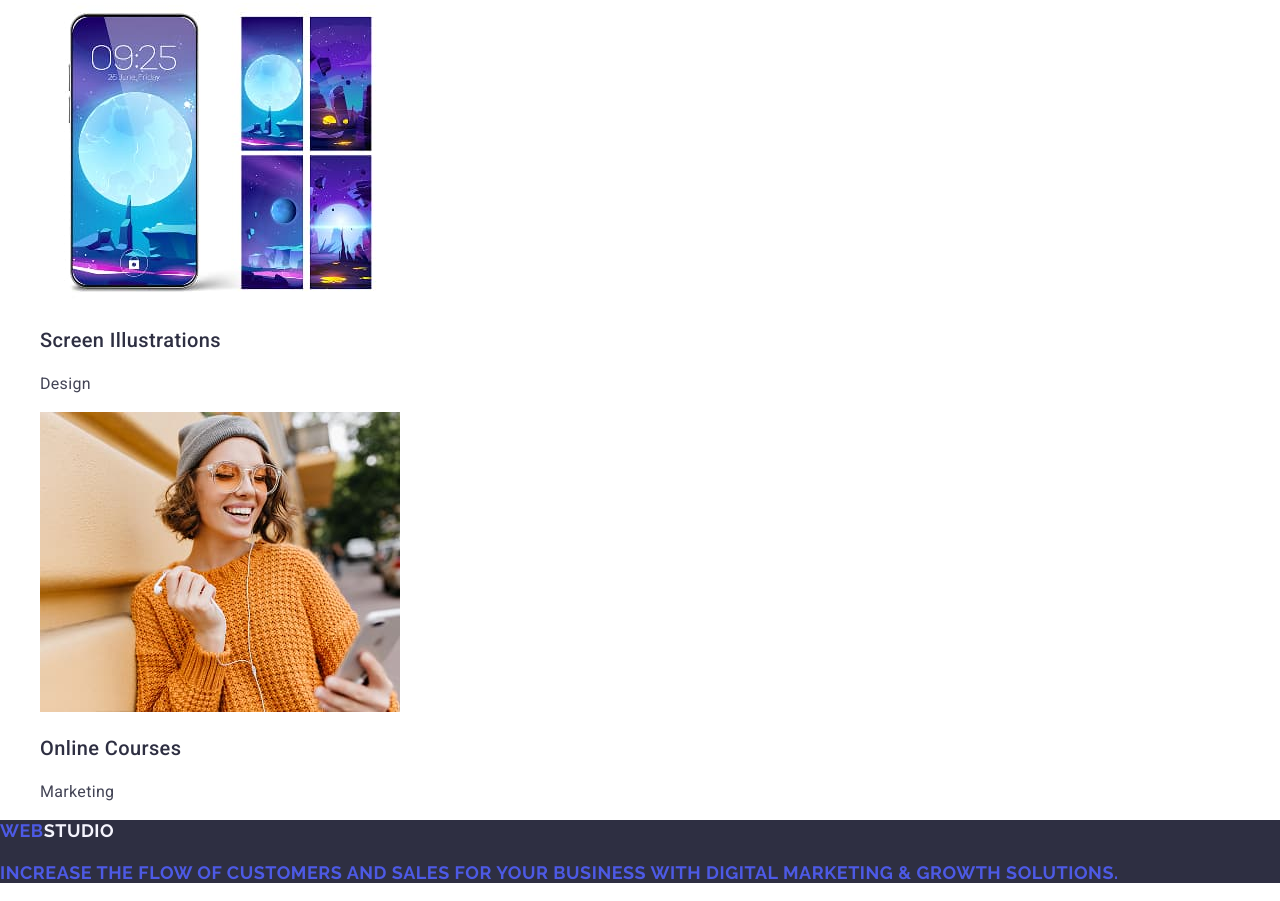
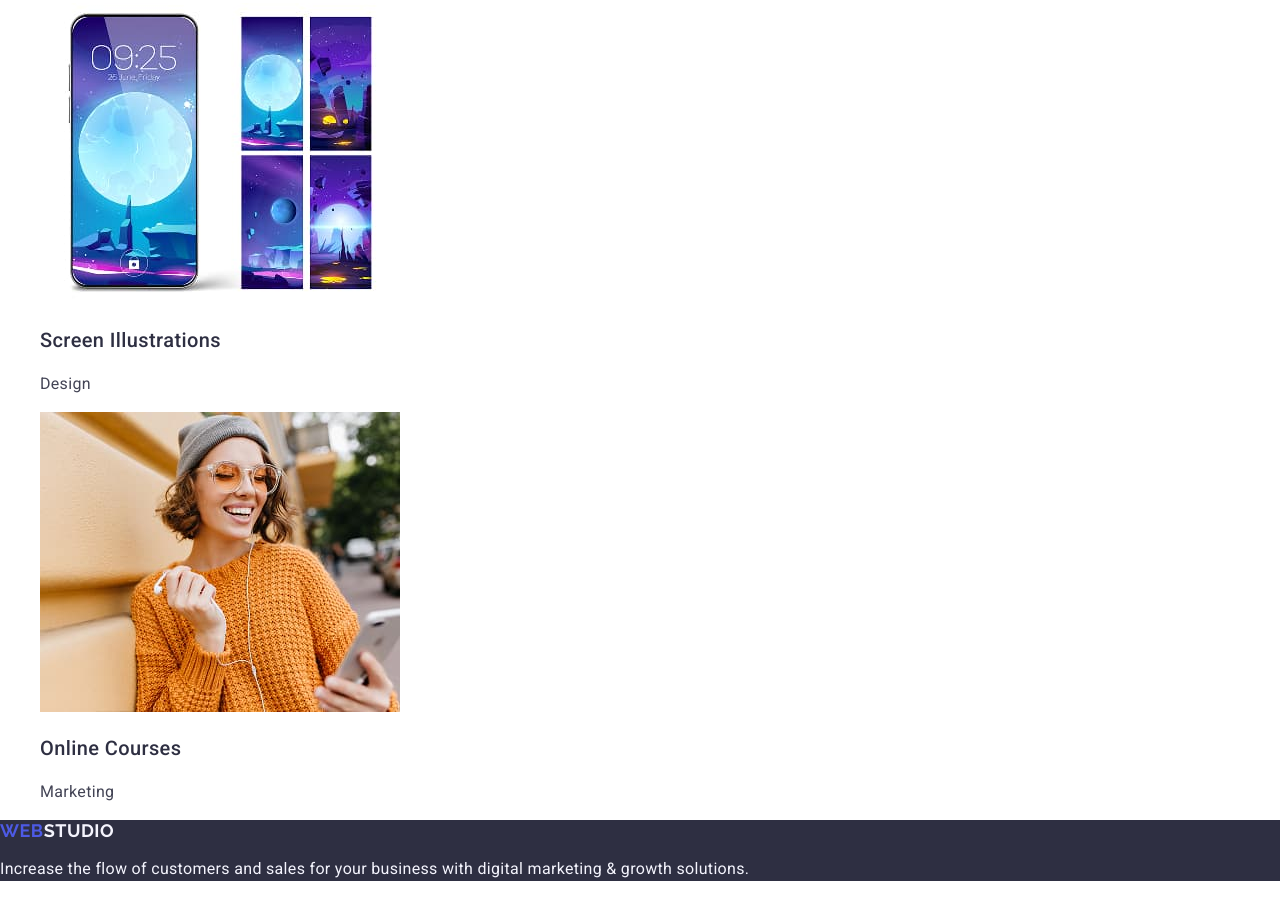
Before and after one commit to Tetiana-Tatsii/goit-markup-hw-02, a plain HTML site: page index.html in a window 1280 px wide. Shown: the part 4043-4944 px from the top of the page. Drawn offline with nearby package versions, Linux system fonts and the light colour scheme.

Commit message:
correct .page-footer

```diff
--- a/css/styles.css
+++ b/css/styles.css
@@ -178,7 +178,9 @@ background-color: #404bbf;
     color: #434455;
 }
 .page-footer {
-    background-color: #2e2f42;
+    background: #2e2f42;
+}
+.logo-text{
     font-weight: 400;
     font-size: 16px;
 
--- a/index.html
+++ b/index.html
@@ -221,7 +221,7 @@
       <a class="logo footer-logo" href="./index.html"
         >Web<span class="logo-part">Studio</span></a
       >
-      <p class="logo">
+      <p class="logo-text">
         Increase the flow of customers and sales for your business with digital
         marketing & growth solutions.
       </p>
```
